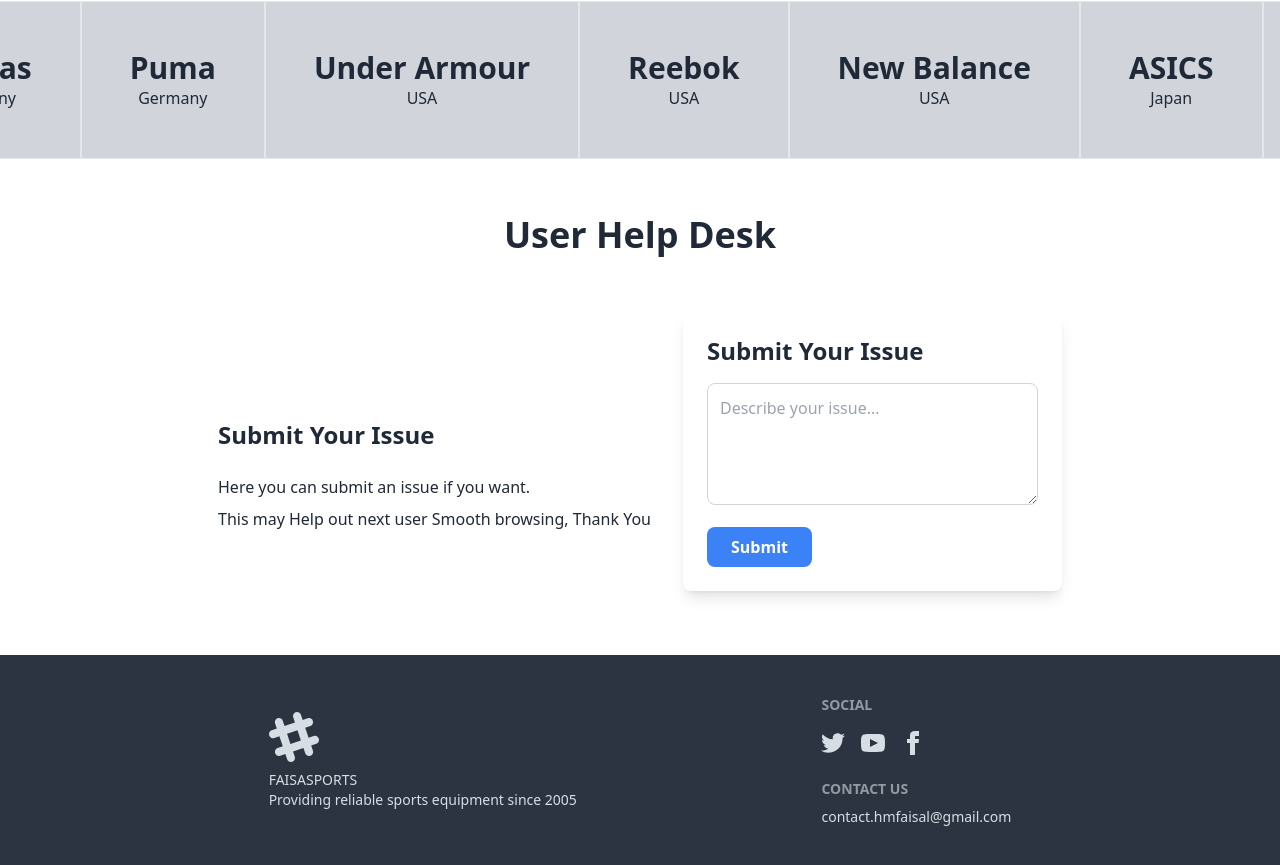
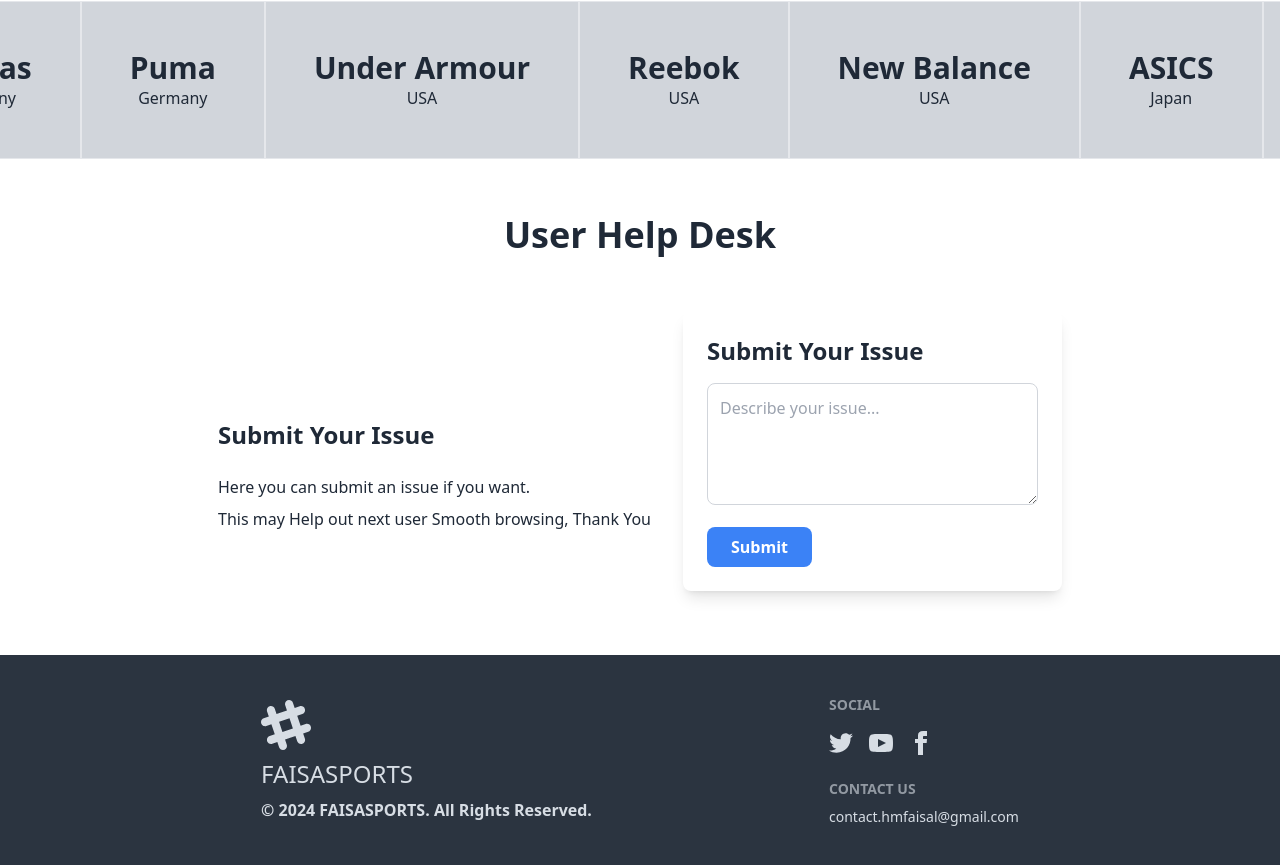
Before and after one commit to hm-faisal/FaisaSports, a React (Vite) app: page / in a window 1280 px wide. Shown: the part 1053-1918 px from the top of the page. Built offline with nearby package versions, Linux system fonts and the light colour scheme; no server answers.

Commit message:
footer copyright add

```diff
--- a/src/components/Footer.jsx
+++ b/src/components/Footer.jsx
@@ -1,4 +1,5 @@
 const Footer = () => {
+  const currentYear = new Date().getFullYear();
   return (
     <>
       <footer className="footer bg-neutral text-neutral-content p-10 justify-evenly items-center">
@@ -14,10 +15,9 @@
           >
             <path d="M22.672 15.226l-2.432.811.841 2.515c.33 1.019-.209 2.127-1.23 2.456-1.15.325-2.148-.321-2.463-1.226l-.84-2.518-5.013 1.677.84 2.517c.391 1.203-.434 2.542-1.831 2.542-.88 0-1.601-.564-1.86-1.314l-.842-2.516-2.431.809c-1.135.328-2.145-.317-2.463-1.229-.329-1.018.211-2.127 1.231-2.456l2.432-.809-1.621-4.823-2.432.808c-1.355.384-2.558-.59-2.558-1.839 0-.817.509-1.582 1.327-1.846l2.433-.809-.842-2.515c-.33-1.02.211-2.129 1.232-2.458 1.02-.329 2.13.209 2.461 1.229l.842 2.515 5.011-1.677-.839-2.517c-.403-1.238.484-2.553 1.843-2.553.819 0 1.585.509 1.85 1.326l.841 2.517 2.431-.81c1.02-.33 2.131.211 2.461 1.229.332 1.018-.21 2.126-1.23 2.456l-2.433.809 1.622 4.823 2.433-.809c1.242-.401 2.557.484 2.557 1.838 0 .819-.51 1.583-1.328 1.847m-8.992-6.428l-5.01 1.675 1.619 4.828 5.011-1.674-1.62-4.829z"></path>
           </svg>
-          <p>
-            FAISASPORTS
-            <br />
-            Providing reliable sports equipment since 2005
+          <p className="text-2xl">FAISASPORTS</p>
+          <p className="text-base font-bold">
+            &copy; {currentYear} FAISASPORTS. All Rights Reserved.
           </p>
         </aside>
         <nav>
```
